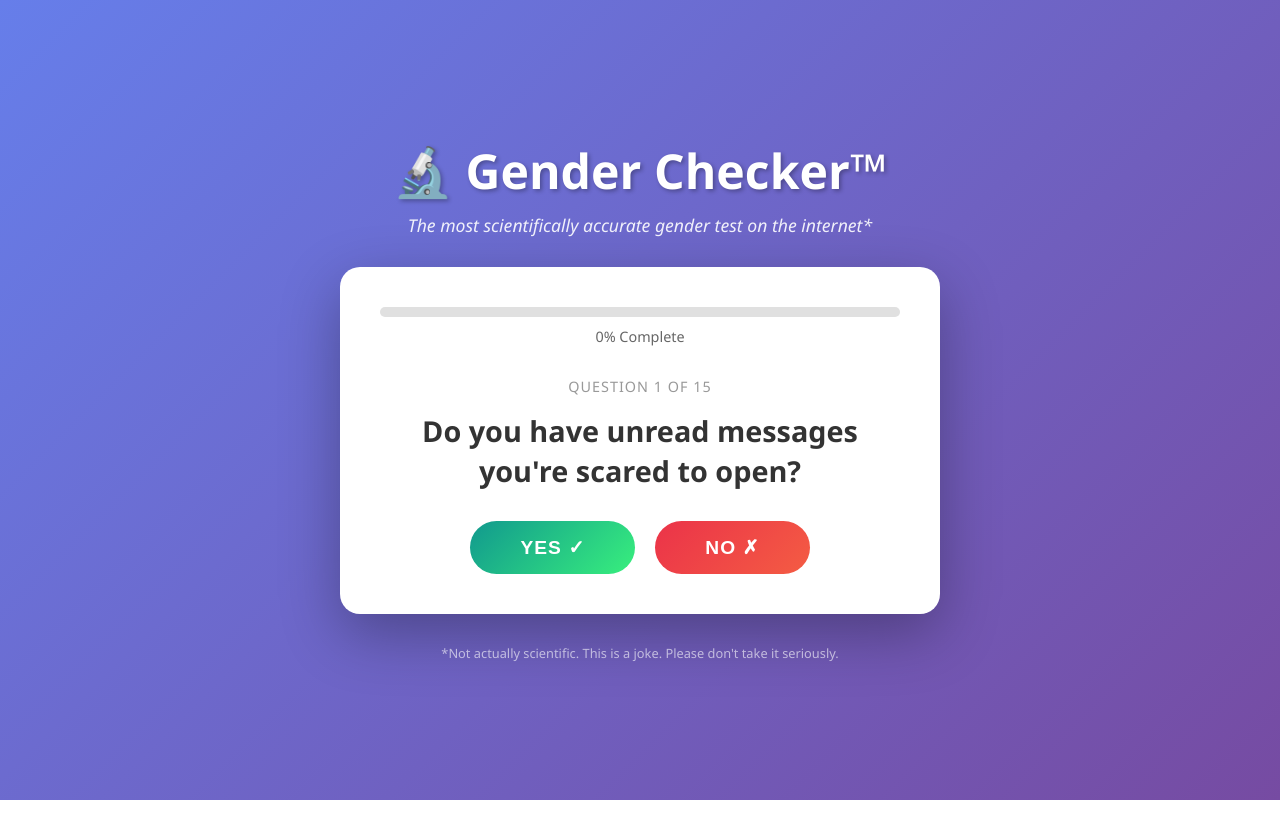
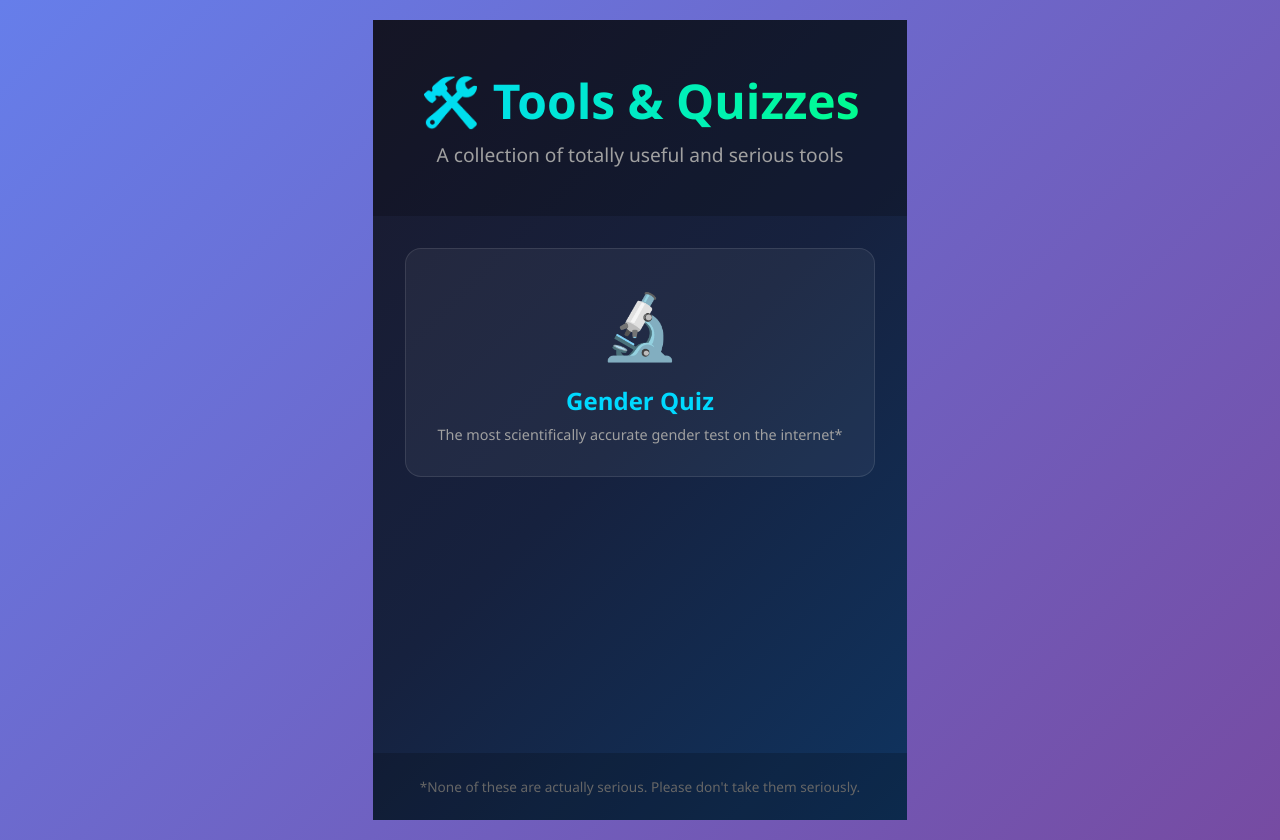
Before and after one commit to TheCoderVanix/TheCoderVanix.github.io, a React (Vite) app: page / in a window 1280 px wide. Before the commit the page ends 800 px from the top, so only its background shows below. Built offline with nearby package versions, Linux system fonts and the light colour scheme.

Commit message:
pls work

```diff
--- a/src/App.tsx
+++ b/src/App.tsx
@@ -1,21 +1,17 @@
 import React from 'react';
-import Questionnaire from './components/Questionnaire';
+import { HashRouter, Routes, Route } from 'react-router-dom';
+import Home from './pages/Home';
+import GenderQuiz from './pages/GenderQuiz';
 import './index.css';
 
 const App: React.FC = () => {
     return (
-        <div className="app-container">
-            <header className="app-header">
-                <h1 className="app-title">🔬 Gender Checker™</h1>
-                <p className="app-subtitle">The most scientifically accurate gender test on the internet*</p>
-            </header>
-            <main className="app-main">
-                <Questionnaire />
-            </main>
-            <footer className="app-footer">
-                <p>*Not actually scientific. This is a joke. Please don't take it seriously.</p>
-            </footer>
-        </div>
+        <HashRouter>
+            <Routes>
+                <Route path="/" element={<Home />} />
+                <Route path="/GenderQuiz" element={<GenderQuiz />} />
+            </Routes>
+        </HashRouter>
     );
 };
 
--- /dev/null
+++ b/src/pages/GenderQuiz.css
@@ -0,0 +1,15 @@
+.quiz-nav {
+    background: rgba(0, 0, 0, 0.3);
+    padding: 1rem 2rem;
+}
+
+.back-link {
+    color: #00d9ff;
+    text-decoration: none;
+    font-size: 1rem;
+    transition: color 0.2s ease;
+}
+
+.back-link:hover {
+    color: #00ff88;
+}
--- /dev/null
+++ b/src/pages/GenderQuiz.tsx
@@ -0,0 +1,26 @@
+import React from 'react';
+import { Link } from 'react-router-dom';
+import Questionnaire from '../components/Questionnaire';
+import './GenderQuiz.css';
+
+const GenderQuiz: React.FC = () => {
+    return (
+        <div className="app-container">
+            <nav className="quiz-nav">
+                <Link to="/" className="back-link">← Back to Home</Link>
+            </nav>
+            <header className="app-header">
+                <h1 className="app-title">🔬 Gender Checker™</h1>
+                <p className="app-subtitle">The most scientifically accurate gender test on the internet*</p>
+            </header>
+            <main className="app-main">
+                <Questionnaire />
+            </main>
+            <footer className="app-footer">
+                <p>*Not actually scientific. This is a joke. Please don't take it seriously.</p>
+            </footer>
+        </div>
+    );
+};
+
+export default GenderQuiz;
--- /dev/null
+++ b/src/pages/Home.css
@@ -0,0 +1,99 @@
+.home-container {
+    min-height: 100vh;
+    display: flex;
+    flex-direction: column;
+    background: linear-gradient(135deg, #1a1a2e 0%, #16213e 50%, #0f3460 100%);
+    color: #ffffff;
+}
+
+.home-header {
+    text-align: center;
+    padding: 3rem 1rem;
+    background: rgba(0, 0, 0, 0.2);
+}
+
+.home-title {
+    font-size: 3rem;
+    margin: 0;
+    background: linear-gradient(90deg, #00d9ff, #00ff88);
+    -webkit-background-clip: text;
+    -webkit-text-fill-color: transparent;
+    background-clip: text;
+}
+
+.home-subtitle {
+    font-size: 1.2rem;
+    color: #a0a0a0;
+    margin-top: 0.5rem;
+}
+
+.home-main {
+    flex: 1;
+    padding: 2rem;
+    max-width: 1200px;
+    margin: 0 auto;
+    width: 100%;
+    box-sizing: border-box;
+}
+
+.tools-grid {
+    display: grid;
+    grid-template-columns: repeat(auto-fill, minmax(280px, 1fr));
+    gap: 1.5rem;
+}
+
+.tool-card {
+    background: rgba(255, 255, 255, 0.05);
+    border: 1px solid rgba(255, 255, 255, 0.1);
+    border-radius: 16px;
+    padding: 2rem;
+    text-decoration: none;
+    color: inherit;
+    transition: all 0.3s ease;
+    display: flex;
+    flex-direction: column;
+    align-items: center;
+    text-align: center;
+}
+
+.tool-card:hover {
+    background: rgba(255, 255, 255, 0.1);
+    border-color: rgba(0, 217, 255, 0.5);
+    transform: translateY(-5px);
+    box-shadow: 0 10px 30px rgba(0, 217, 255, 0.2);
+}
+
+.tool-emoji {
+    font-size: 4rem;
+    margin-bottom: 1rem;
+}
+
+.tool-name {
+    font-size: 1.5rem;
+    margin: 0 0 0.5rem 0;
+    color: #00d9ff;
+}
+
+.tool-description {
+    font-size: 0.9rem;
+    color: #a0a0a0;
+    margin: 0;
+}
+
+.home-footer {
+    text-align: center;
+    padding: 1.5rem;
+    background: rgba(0, 0, 0, 0.2);
+    color: #666;
+    font-size: 0.85rem;
+}
+
+@media (max-width: 600px) {
+    .home-title {
+        font-size: 2rem;
+    }
+
+    .tools-grid {
+        grid-template-columns: 1fr;
+    }
+}
--- /dev/null
+++ b/src/pages/Home.tsx
@@ -0,0 +1,40 @@
+import React from 'react';
+import { Link } from 'react-router-dom';
+import './Home.css';
+
+const tools = [
+    {
+        name: 'Gender Quiz',
+        description: 'The most scientifically accurate gender test on the internet*',
+        path: '/GenderQuiz',
+        emoji: '🔬'
+    },
+    // Add more tools here in the future
+];
+
+const Home: React.FC = () => {
+    return (
+        <div className="home-container">
+            <header className="home-header">
+                <h1 className="home-title">🛠️ Tools & Quizzes</h1>
+                <p className="home-subtitle">A collection of totally useful and serious tools</p>
+            </header>
+            <main className="home-main">
+                <div className="tools-grid">
+                    {tools.map((tool) => (
+                        <Link to={tool.path} key={tool.path} className="tool-card">
+                            <span className="tool-emoji">{tool.emoji}</span>
+                            <h2 className="tool-name">{tool.name}</h2>
+                            <p className="tool-description">{tool.description}</p>
+                        </Link>
+                    ))}
+                </div>
+            </main>
+            <footer className="home-footer">
+                <p>*None of these are actually serious. Please don't take them seriously.</p>
+            </footer>
+        </div>
+    );
+};
+
+export default Home;
--- a/vite.config.ts
+++ b/vite.config.ts
@@ -3,6 +3,7 @@ import react from '@vitejs/plugin-react';
 
 export default defineConfig({
   plugins: [react()],
+  base: '/', // GitHub Pages serves from root for user/org repos
   server: {
     port: 3000,
   },
```
Also changed, not shown: index.html (+21 -0 lines), package.json (+5 -2 lines), 2 other files (tests, documents, lock files or other folders).
